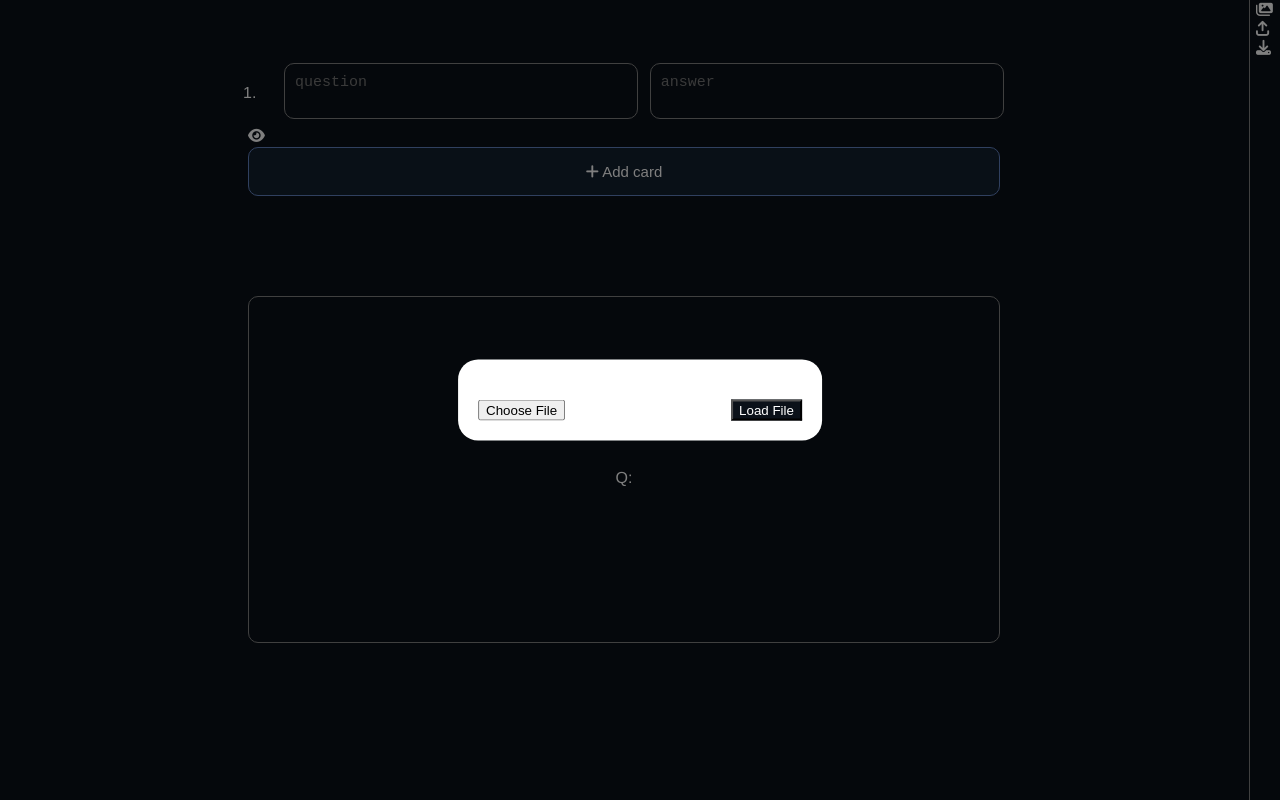
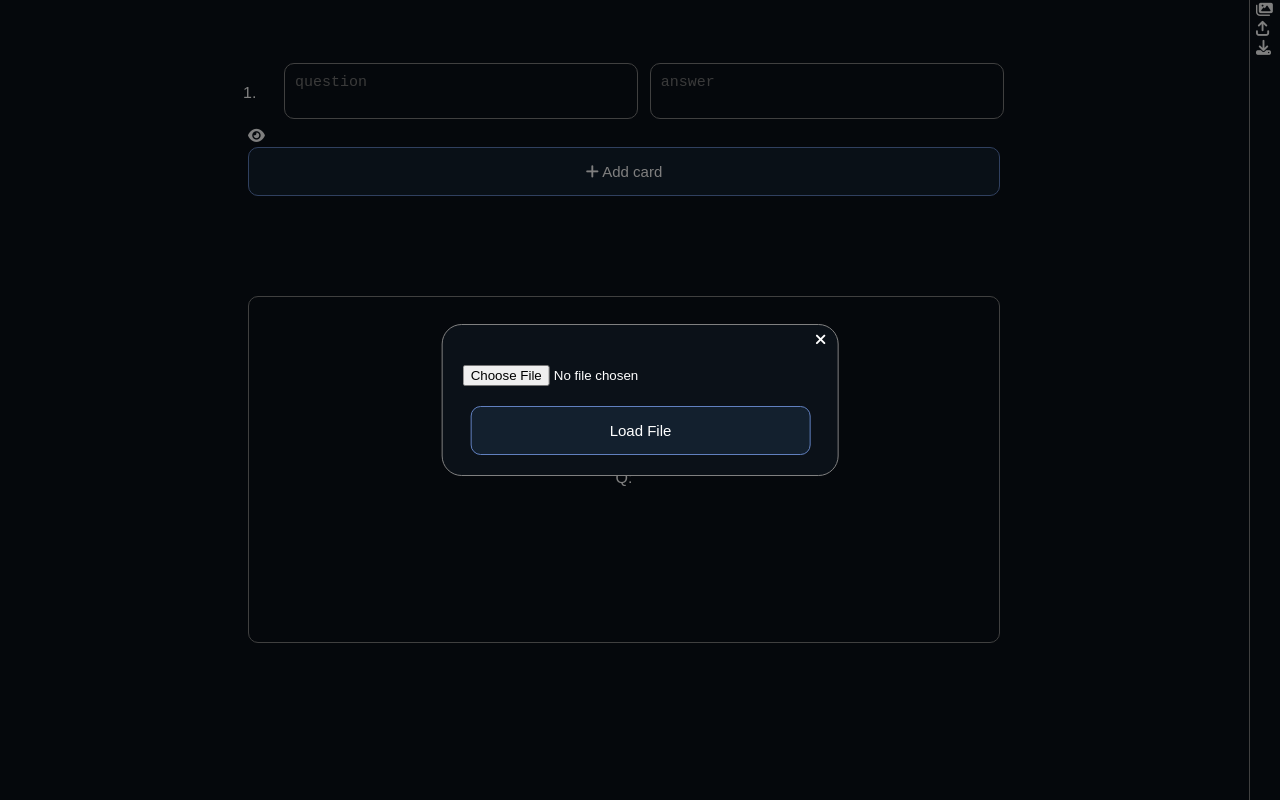
Before and after one commit to OliverHeffernan/flash-flip, a Vue app: page / in a window 1280 px wide. Both pictures are taken after a click on the button "Upload file from hard drive". Shown: the top 800 px of the page. Built offline with nearby package versions, Linux system fonts and the light colour scheme.

Commit message:
solved issue #4. Dark theme not fully implemented in some modal boxes.

```diff
--- a/src/App.vue
+++ b/src/App.vue
@@ -349,7 +349,8 @@ textarea {
 }
 
 .popup {
-	background-color: white;
+	background-color: #0B1118;
+	border: solid 1px grey;
 	padding: 20px;
 	padding-top: 40px;
 	border-radius: 20px;
--- a/src/components/DownloaderPopup.vue
+++ b/src/components/DownloaderPopup.vue
@@ -38,13 +38,15 @@ function closePopup() {
 </script>
 <style scoped>
 #json {
-	background-color: #FFB133;
+	background-color: #FFB13355;
+	border-color: #FFB133;
 	font-size: 15px;
 	margin-bottom: 5px;
 }
 
 #pdf {
-	background-color: #F24B4B;
+	background-color: #F24B4B55;
+	border-color: #F24B4B;
 	font-size: 15px;
 }
 
--- a/src/components/FileOpener.vue
+++ b/src/components/FileOpener.vue
@@ -5,7 +5,7 @@
 				<i class="fa-solid fa-xmark"></i>
 			</button>
 			<input type="file" ref="fileInput" id="fileInput" accept=".flsh">
-			<button @click="loadFile">Load File</button>
+			<button class="bubbleButton fullWidth fileButton" @click="loadFile">Load File</button>
 		</div>
 	</div>
 </template>
@@ -39,3 +39,10 @@ function loadFile() {
 	closePopup();
 }
 </script>
+
+<style scoped>
+.fileButton {
+	margin-top: 20px;
+	width: calc(100% - 15px);
+}
+</style>
```
Also changed, not shown: 7 other files (tests, documents, lock files or other folders).
